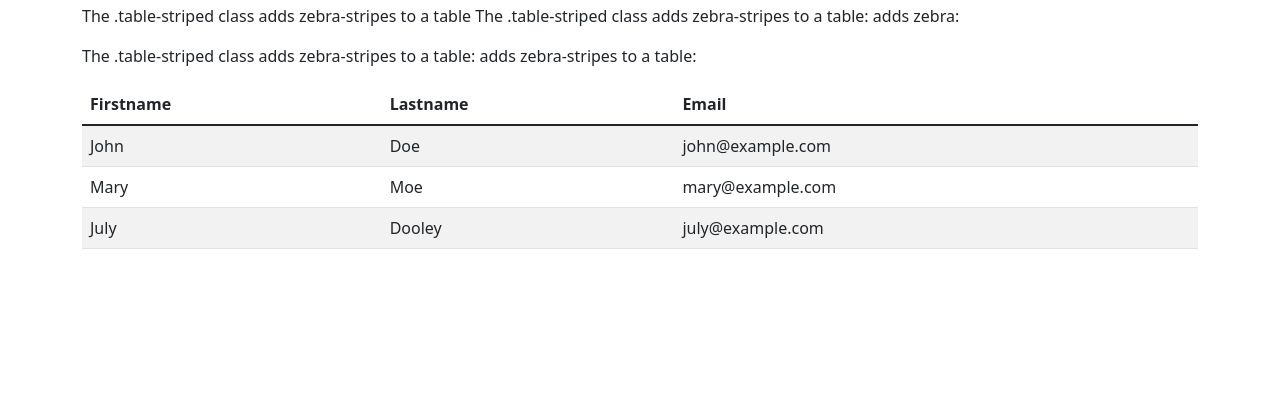
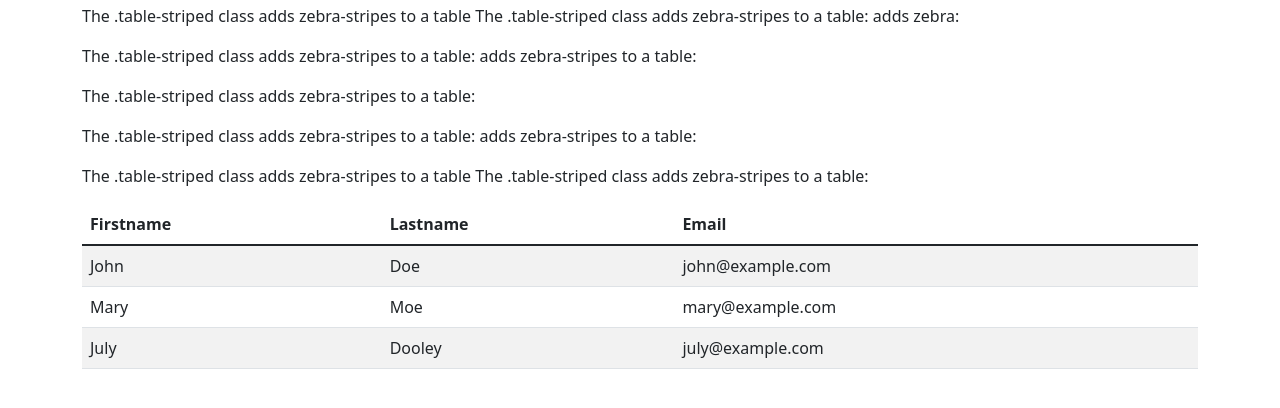
Before and after one commit to shamimkhan12/demo, a plain HTML site: page index.html in a window 1280 px wide. Shown: the part 58-466 px from the top of the page. Drawn offline with nearby package versions, Linux system fonts and the light colour scheme.

Commit message:
first commit

```diff
--- a/index.html
+++ b/index.html
@@ -13,6 +13,9 @@
   <h2>Striped Rows and Colunm</h2>
   <p>The .table-striped class adds zebra-stripes to a table The .table-striped class adds zebra-stripes to a table: adds zebra:</p>
   <p>The .table-striped class adds zebra-stripes to a table: adds zebra-stripes to a table:</p>
+  <p>The .table-striped class adds zebra-stripes to a table:</p>
+  <p>The .table-striped class adds zebra-stripes to a table: adds zebra-stripes to a table:</p>
+  <p>The .table-striped class adds zebra-stripes to a table The .table-striped class adds zebra-stripes to a table:</p>
   <table class="table table-striped">
     <thead>
       <tr>
```
